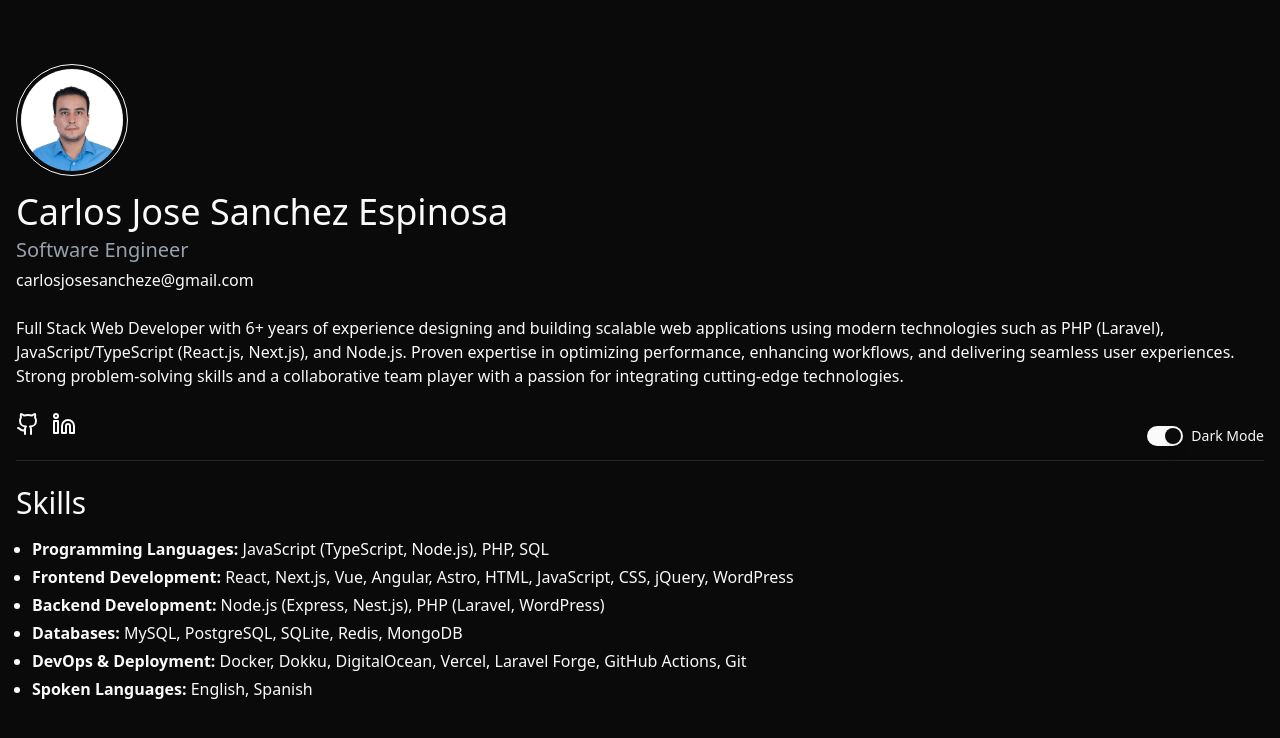
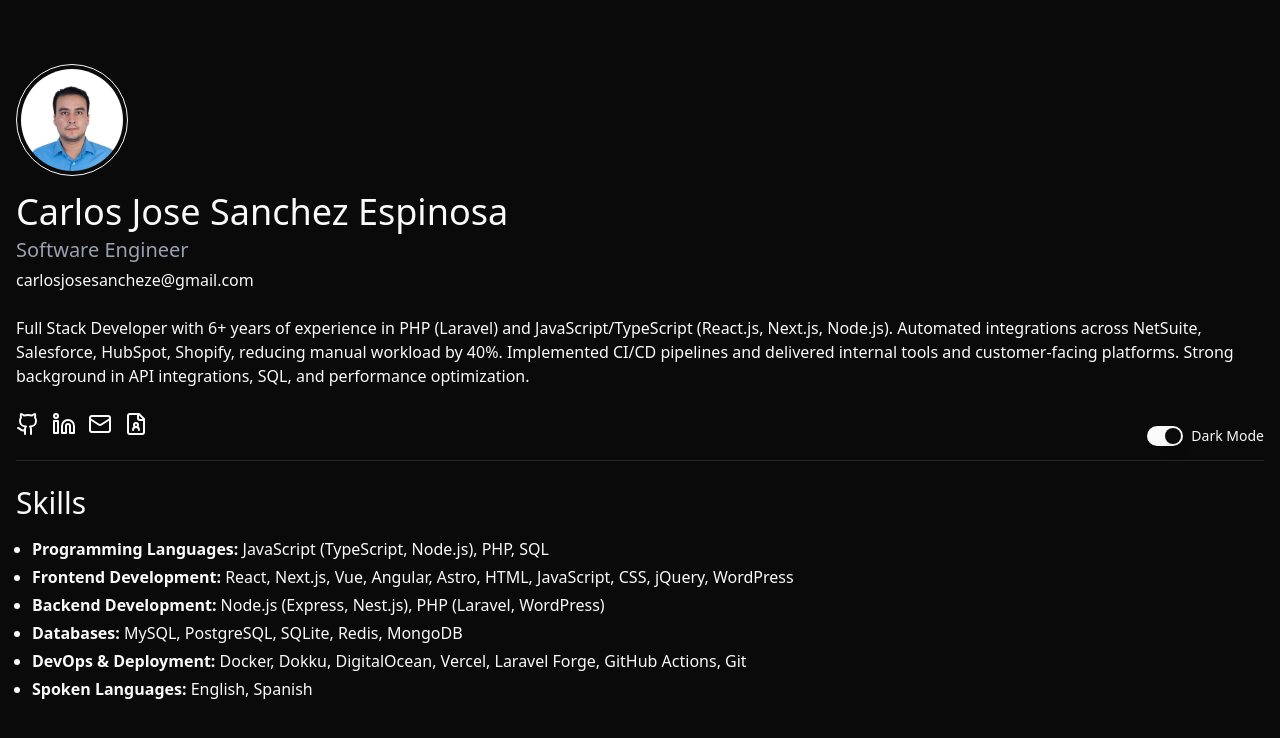
Before and after one commit to csanchez24/website, a React (Vite) app: page / in a window 1280 px wide. Shown: the top 738 px of the page. Built offline with nearby package versions, Linux system fonts and the light colour scheme.

Commit message:
updated data

```diff
--- a/src/App.tsx
+++ b/src/App.tsx
@@ -1,4 +1,4 @@
-import { GithubIcon, LinkedinIcon } from "lucide-react";
+import { FileUserIcon, GithubIcon, LinkedinIcon, MailIcon } from "lucide-react";
 import { ModeToggle } from "./components/mode-toggle";
 
 function App() {
@@ -22,13 +22,12 @@ function App() {
             </a>
           </div>
           <p className="mb-6">
-            Full Stack Web Developer with 6+ years of experience designing and
-            building scalable web applications using modern technologies such as
-            PHP (Laravel), JavaScript/TypeScript (React.js, Next.js), and
-            Node.js. Proven expertise in optimizing performance, enhancing
-            workflows, and delivering seamless user experiences. Strong
-            problem-solving skills and a collaborative team player with a
-            passion for integrating cutting-edge technologies.
+            Full Stack Developer with 6+ years of experience in PHP (Laravel)
+            and JavaScript/TypeScript (React.js, Next.js, Node.js). Automated
+            integrations across NetSuite, Salesforce, HubSpot, Shopify, reducing
+            manual workload by 40%. Implemented CI/CD pipelines and delivered
+            internal tools and customer-facing platforms. Strong background in
+            API integrations, SQL, and performance optimization.
           </p>
           <div className="flex items-center justify-between">
             <div className="flex gap-3 mb-6">
@@ -45,6 +44,20 @@ function App() {
                 className="hover:opacity-80"
               >
                 <LinkedinIcon />
+              </a>
+              <a
+                href="mailto:carlosjosesancheze@gmail.com"
+                target="_blank"
+                className="hover:opacity-80"
+              >
+                <MailIcon />
+              </a>
+              <a
+                href="/carlos-sanchez-resume.pdf"
+                target="_blank"
+                className="hover:opacity-80"
+              >
+                <FileUserIcon />
               </a>
             </div>
             <div>
```
Also changed, not shown: 1 other file (tests, documents, lock files or other folders).
